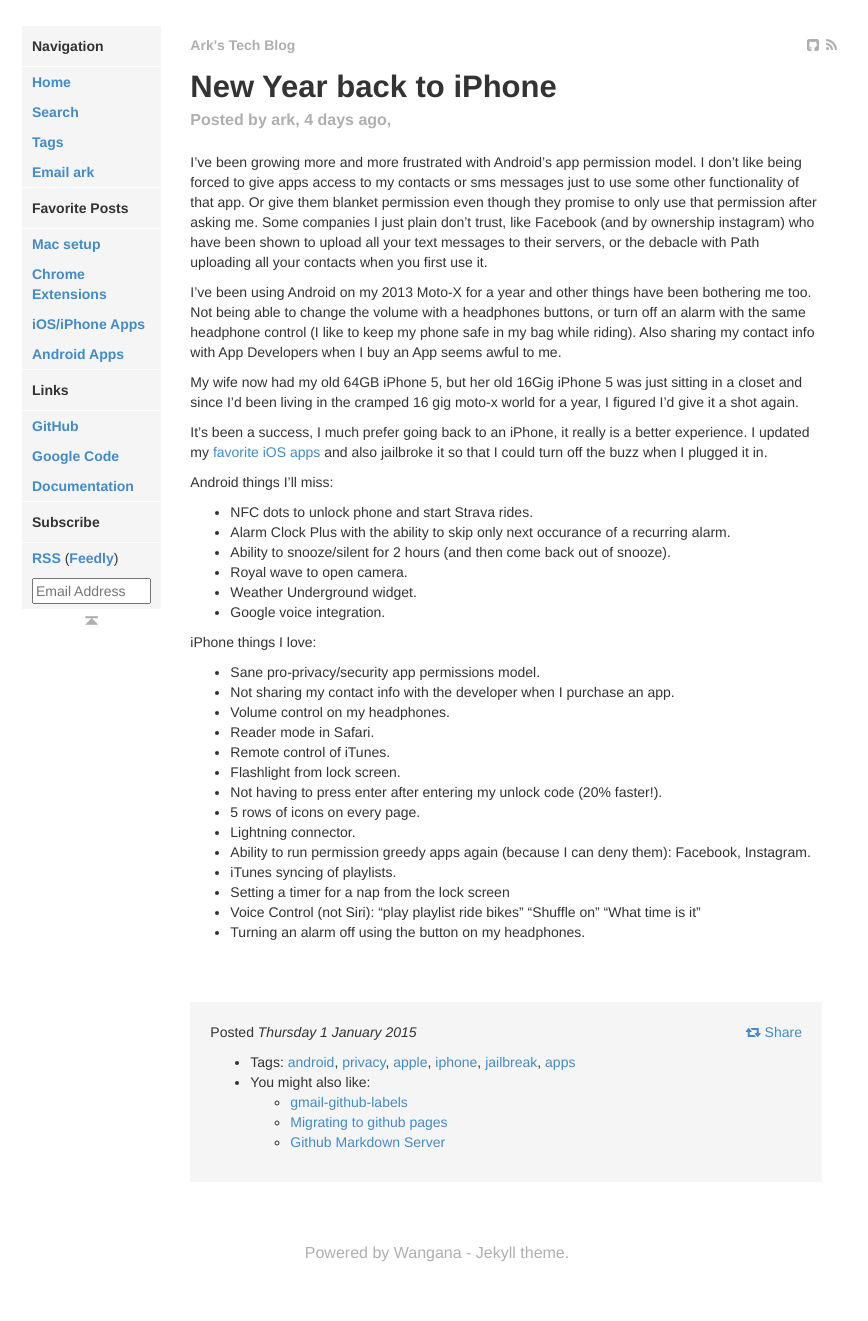
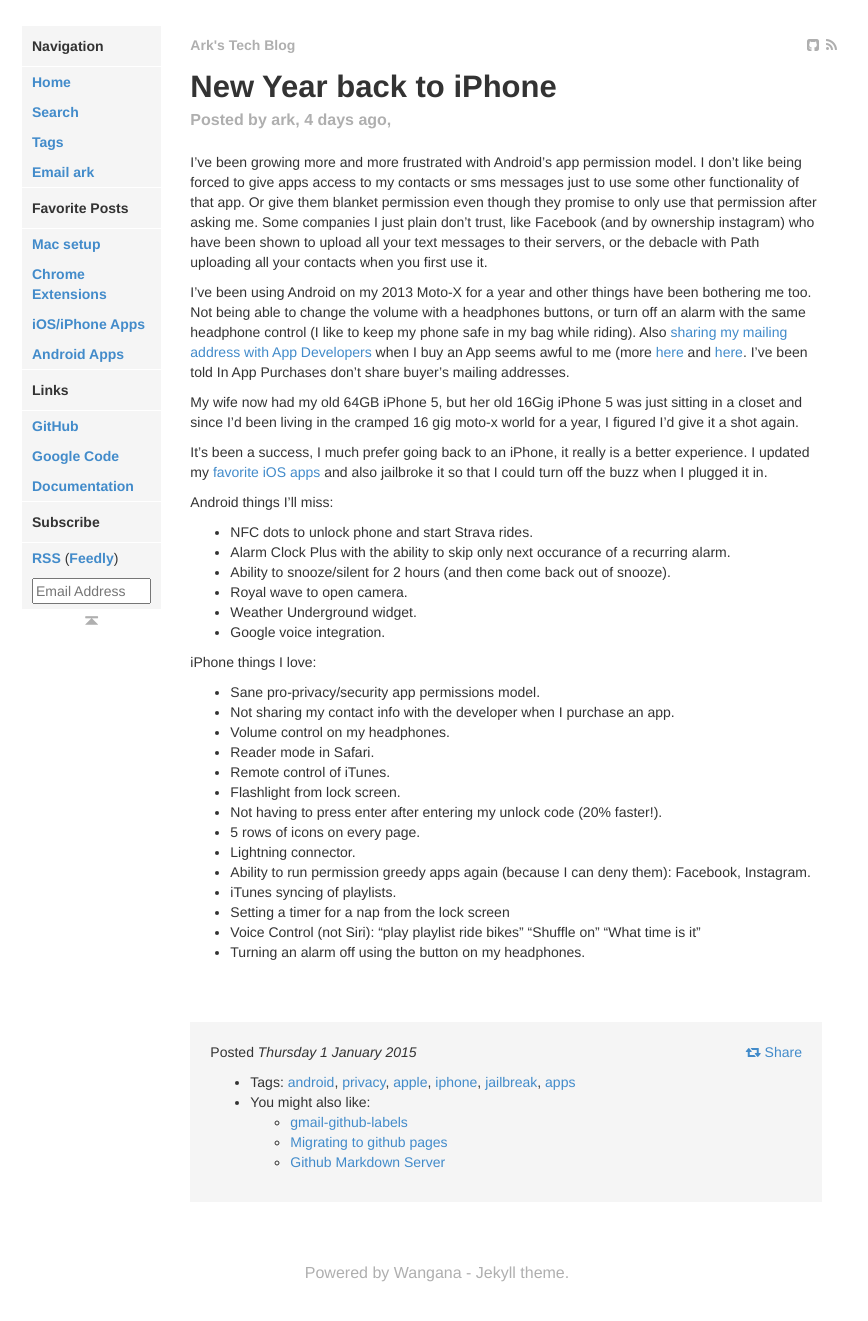
Before and after one commit to arkarkark/arkarkark.github.io, a Jekyll site: the page built from _posts/2015-01-01-new-year-back-to-iphone.md, in a window 1280 px wide and 1322 px high. Shown: the whole window, without its empty margins (203-1071 px from the left). Built offline with Jekyll 4.4.1, drawn with Linux system fonts in a browser that asks for light colours; some web fonts are replaced; Markdown is read by kramdown in place of the engine named in the settings.

Commit message:
more links to android app store address sharing

```diff
--- a/_posts/2015-01-01-new-year-back-to-iphone.md
+++ b/_posts/2015-01-01-new-year-back-to-iphone.md
@@ -14,7 +14,7 @@
 
 I've been growing more and more frustrated with Android's app permission model. I don't like being forced to give apps access to my contacts or sms messages just to use some other functionality of that app. Or give them blanket permission even though they promise to only use that permission after asking me. Some companies I just plain don't trust, like Facebook (and by ownership instagram) who have been shown to upload all your text messages to their servers, or the debacle with Path uploading all your contacts when you first use it.
 
-I've been using Android on my 2013 Moto-X for a year and other things have been bothering me too. Not being able to change the volume with a headphones buttons, or turn off an alarm with the same headphone control (I like to keep my phone safe in my bag while riding). Also sharing my contact info with App Developers when I buy an App seems awful to me.
+I've been using Android on my 2013 Moto-X for a year and other things have been bothering me too. Not being able to change the volume with a headphones buttons, or turn off an alarm with the same headphone control (I like to keep my phone safe in my bag while riding). Also [sharing my mailing address with App Developers](http://www.dailymail.co.uk/sciencetech/article-2279232/Privacy-outrage-emerges-Google-sharing-Android-users-names-emails-ADDRESSES-app-developers.html) when I buy an App seems awful to me (more [here](http://techland.time.com/2013/02/14/android-apps-have-a-shady-email-sharing-policy-by-design/) and [here](http://phetdreams.tumblr.com/post/42959902001/massive-google-play-privacy-issue). I've been told In App Purchases don't share buyer's mailing addresses.
 
 My wife now had my old 64GB iPhone 5, but her old 16Gig iPhone 5 was just sitting in a closet and since I'd been living in the cramped 16 gig moto-x world for a year, I figured I'd give it a shot again.
 
```
